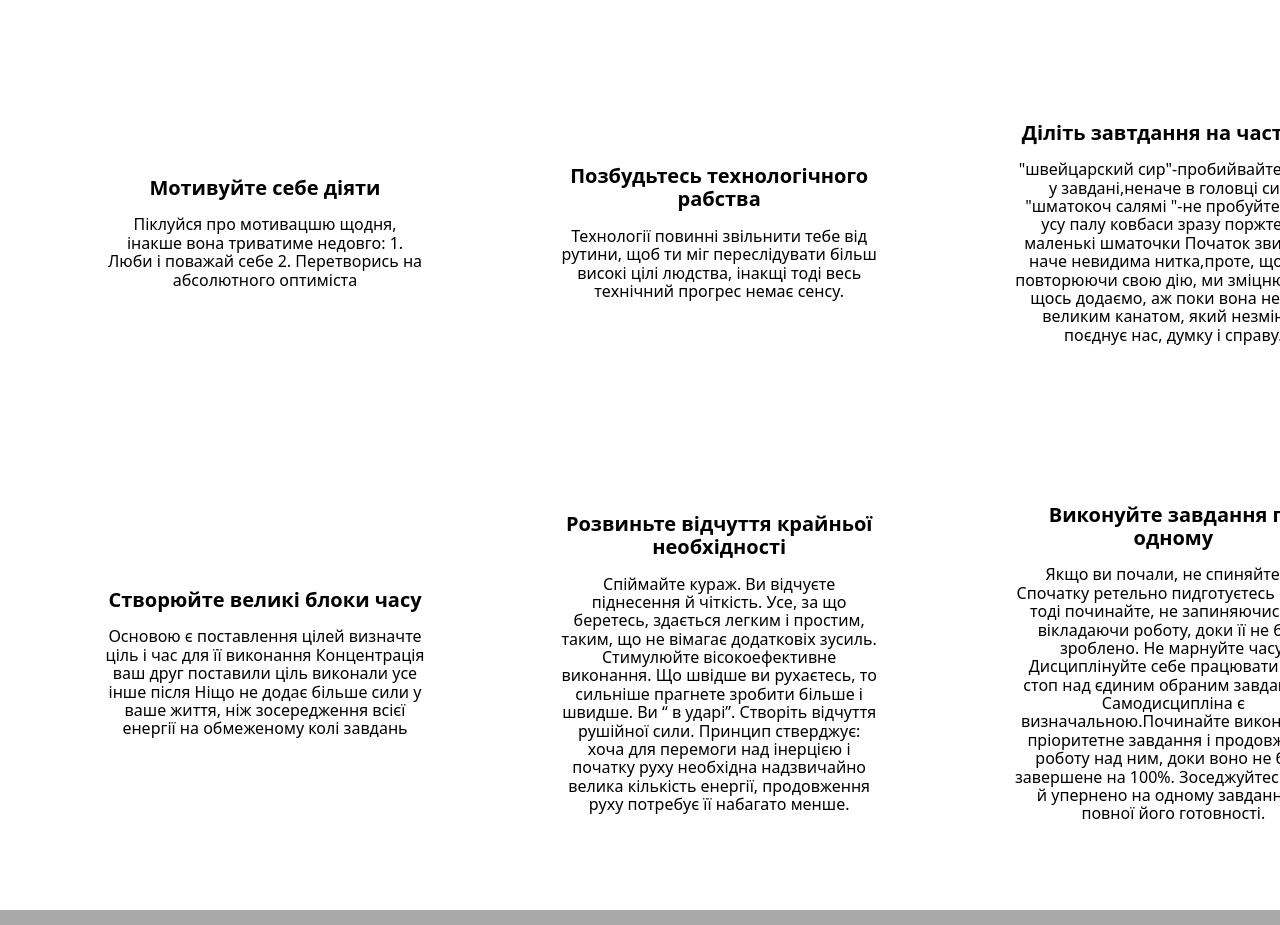
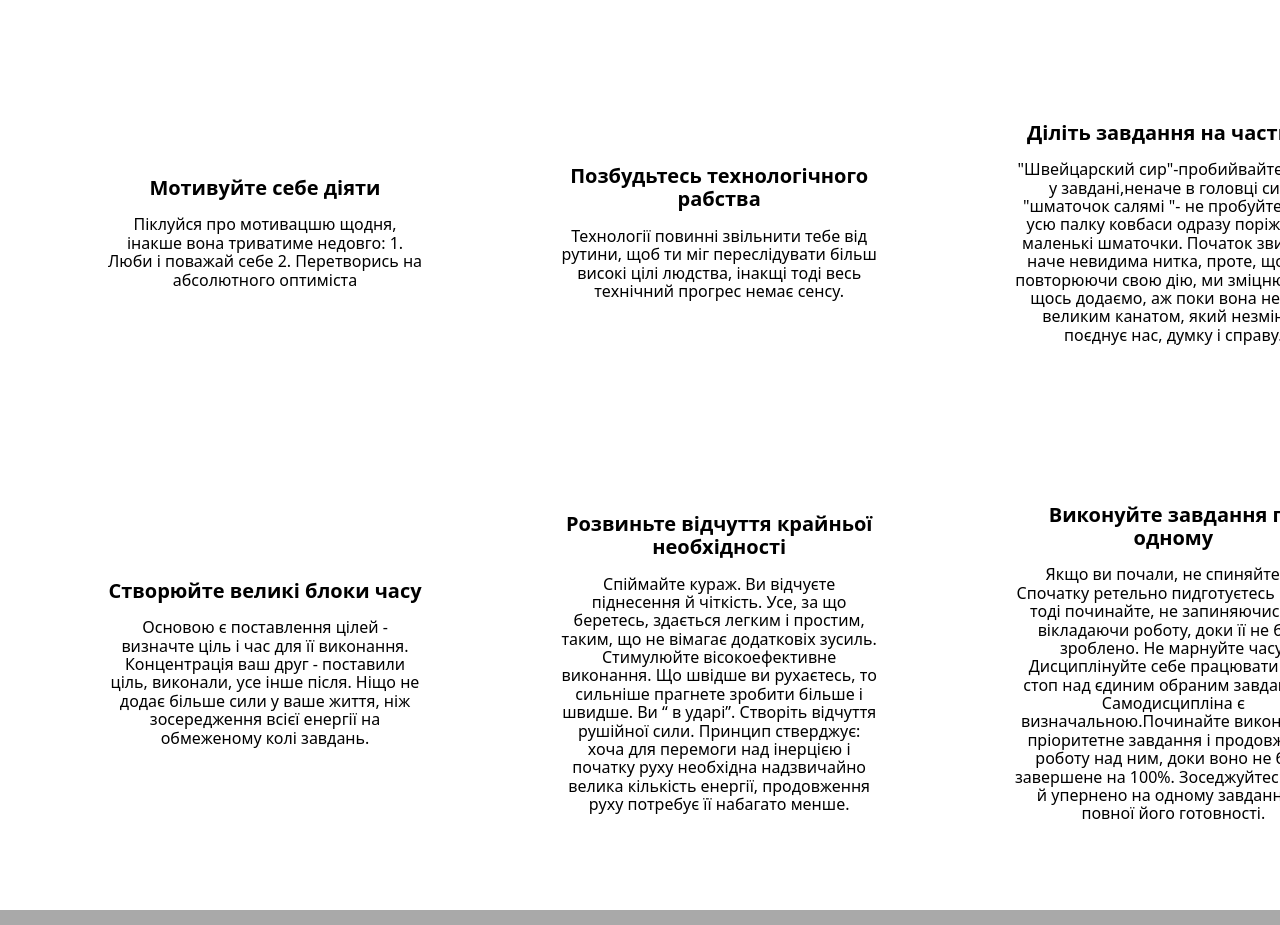
Before and after one commit to ArtemVasiletc/goit8mindmap, a plain HTML site: page index.html in a window 1280 px wide. Shown: the part 2520-3445 px from the top of the page. Drawn offline with nearby package versions, Linux system fonts and the light colour scheme.

Commit message:
fix text

```diff
--- a/index.html
+++ b/index.html
@@ -51,7 +51,7 @@
       <section>
         <ul>
           <li class="chapter-info">
-            <h2 class="chapter-name">Думайте про наслітки</h2>
+            <h2 class="chapter-name">Думайте про наслідки</h2>
 
             <p>
               Бачення далекої перспективи визначає ваш успіх у роботі краще, ніж
@@ -182,12 +182,12 @@
             </p>
           </li>
           <li class="chapter-info">
-            <h2 class="chapter-name">Діліть завтдання на частини</h2>
+            <h2 class="chapter-name">Діліть завдання на частини</h2>
             <p>
-              "швейцарский сир"-пробийвайте дірки у завдані,неначе в головці
-              сиру "шматокоч салямі "-не пробуйте зїсти усу палу ковбаси зразу
-              поржте на маленькі шматочки Початок звички – наче невидима
-              нитка,проте, щоразу повторюючи свою дію, ми зміцнюємо її, щось
+              "Швейцарский сир"-пробийвайте дірки у завдані,неначе в головці
+              сиру "шматочок салямі "- не пробуйте зїсти усю палку ковбаси одразу
+              поріжте на маленькі шматочки. Початок звички – наче невидима
+              нитка, проте, щоразу повторюючи свою дію, ми зміцнюємо її, щось
               додаємо, аж поки вона не стає великим канатом, який незмінно
               поєднує нас, думку і справу.
             </p>
@@ -199,10 +199,10 @@
           <li class="chapter-info">
             <h2 class="chapter-name">Створюйте великі блоки часу</h2>
             <p>
-              Основою є поставлення цілей визначте ціль і час для її виконання
-              Концентрація ваш друг поставили ціль виконали усе інше після Ніщо
+              Основою є поставлення цілей - визначте ціль і час для її виконання.
+              Концентрація ваш друг - поставили ціль, виконали, усе інше після. Ніщо
               не додає більше сили у ваше життя, ніж зосередження всієї енергії
-              на обмеженому колі завдань
+              на обмеженому колі завдань.
             </p>
           </li>
           <li class="chapter-info">
```
